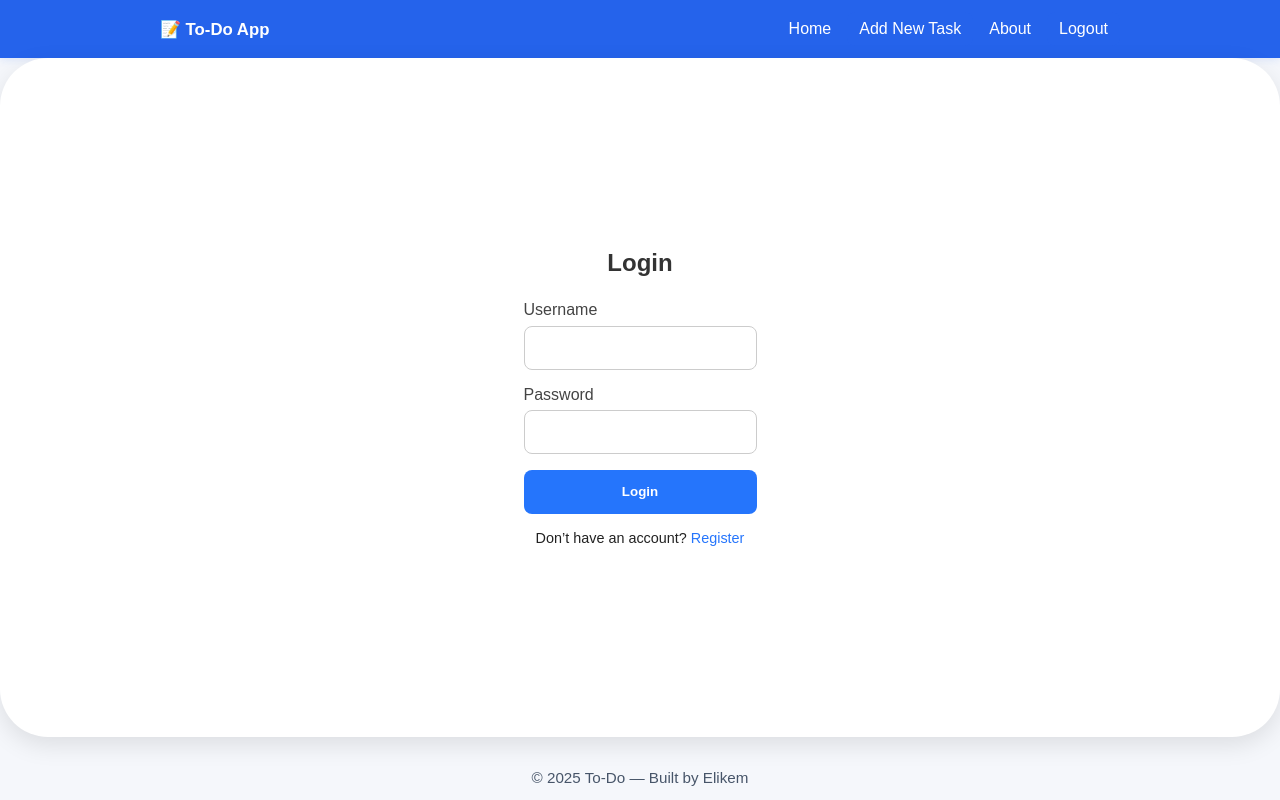
After one commit to believeelikem/todo_app1, a Django app: page /login/ in a window 1280 px wide. The commit adds this page. Run offline with Django 5.2, Linux system fonts and the light colour scheme.

Commit message:
added login/logout functionalities

```diff
--- a/blog/settings.py
+++ b/blog/settings.py
@@ -113,6 +113,8 @@ USE_I18N = True
 USE_TZ = True
 
 
+LOGIN_URL = "login"
+
 # Static files (CSS, JavaScript, Images)
 # https://docs.djangoproject.com/en/5.2/howto/static-files/
 
--- a/main_blog/templates/base.html
+++ b/main_blog/templates/base.html
@@ -13,9 +13,12 @@
     <div class="nav-inner">
       <div class="logo">📝 To-Do App</div>
       <ul class="nav-links">
-        <li><a href="index.html">Home</a></li>
+        <li><a href="/">Home</a></li>
         <li><a class="btn primary" href="{% url 'add_task' %}"> Add New Task</a></li>
+
         <li><a href="{% url 'about' %}">About</a></li>
+        <li><a class="btn primary" href="{% url 'logout' %}"> Logout</a></li>
+
       </ul>
     </div>
   </nav>
--- /dev/null
+++ b/users/static/users/css/login.css
@@ -0,0 +1,91 @@
+/* Reset & base */
+/* * {
+  box-sizing: border-box;
+  margin: 0;
+  padding: 0;
+} */
+
+body {
+  font-family: 'Poppins', sans-serif;
+
+}
+
+/* Form container */
+.login-container {
+  background: linear-gradient(135deg, #6a11cb, #2575fc);
+  height: 100vh;
+  display: flex;
+  justify-content: center;
+  align-items: center;
+  background: #fff;
+  padding: 2rem 2.5rem;
+  border-radius: 3rem;
+  border-width: 10px;
+  border-color: black;
+  box-shadow: 0 8px 25px rgba(0, 0, 0, 0.1);
+  /* width: 100%;
+  max-width: 380px; */
+}
+
+/* Form content */
+.login-form h2 {
+  text-align: center;
+  margin-bottom: 1.5rem;
+  color: #333;
+}
+
+.form-group {
+  margin-bottom: 1rem;
+}
+
+.form-group label {
+  display: block;
+  font-weight: 500;
+  margin-bottom: 0.4rem;
+  color: #444;
+}
+
+.form-group input {
+  width: 100%;
+  padding: 0.75rem;
+  border: 1px solid #ccc;
+  border-radius: 0.5rem;
+  font-size: 1rem;
+  transition: border 0.3s;
+}
+
+.form-group input:focus {
+  border-color: #2575fc;
+  outline: none;
+}
+
+button {
+  width: 100%;
+  padding: 0.9rem;
+  background: #2575fc;
+  color: white;
+  font-weight: 600;
+  border: none;
+  border-radius: 0.5rem;
+  cursor: pointer;
+  transition: background 0.3s;
+}
+
+button:hover {
+  background: #1a5edb;
+}
+
+.note {
+  text-align: center;
+  margin-top: 1rem;
+  font-size: 0.9rem;
+}
+
+.note a {
+  color: #2575fc;
+  text-decoration: none;
+}
+
+.note a:hover {
+  text-decoration: underline;
+}
--- /dev/null
+++ b/users/templates/users/login.html
@@ -0,0 +1,28 @@
+{% extends 'base.html' %}
+{% load static %}
+{% block title %}  Login Page {% endblock title %}
+{% block extra_styles %}
+    <link rel="stylesheet" href="{% static 'users/css/login.css' %}">
+{% endblock extra_styles %}
+
+{% block body %}
+  <div class="login-container">
+    <form class="login-form" method="post">
+      {% csrf_token %}
+      <h2>Login</h2>
+
+      <div class="form-group">
+        <label for="username">Username</label>
+        <input type="text" id="username" name="username" required value="{{request.POST.username}}" />
+      </div>
+
+      <div class="form-group">
+        <label for="password">Password</label>
+        <input type="password" id="password" name="password" required />
+      </div>
+
+      <button type="submit">Login</button>
+      <p class="note">Don’t have an account? <a href="#">Register</a></p>
+    </form>
+  </div>
+{% endblock body %}
--- a/users/urls.py
+++ b/users/urls.py
@@ -3,4 +3,7 @@ from . import views
 
 urlpatterns = [
     path("register/",views.register,name="register"),
+    path("login/",views.login_view,name = "login"),
+    path("logout/",views.logout_view,name = "logout"),
+
 ]
--- a/users/views.py
+++ b/users/views.py
@@ -4,6 +4,7 @@ from django.contrib.auth.models import User
 from django.contrib import messages
 from .password import is_strong
 from django.core.exceptions import ObjectDoesNotExist
+from django.contrib.auth import login,logout,authenticate
 # Create your views here.
 
 
@@ -37,3 +38,28 @@ def register(request):
 
 
     return render(request,'users/register.html')
+
+
+def login_view(request):
+    if request.method == "POST":
+        username = request.POST.get("username")
+        password = request.POST.get("password")
+
+        if username and password:
+            user = authenticate(request,username = username,password = password)
+
+            if user:
+                login(request,user)
+                messages.info(request,f"Account logged in for {user}")
+                return redirect("index")
+
+            else:
+                messages.info(request,"Invalid User credentials")
+
+
+    return render(request,"users/login.html")
+
+def logout_view(request):
+    messages.info(request,f"{request.user} succesfully logged out")
+    logout(request)
+    return redirect("index")
```
Also changed, not shown: main_blog/views.py (+4 -5 lines), db.sqlite3.
